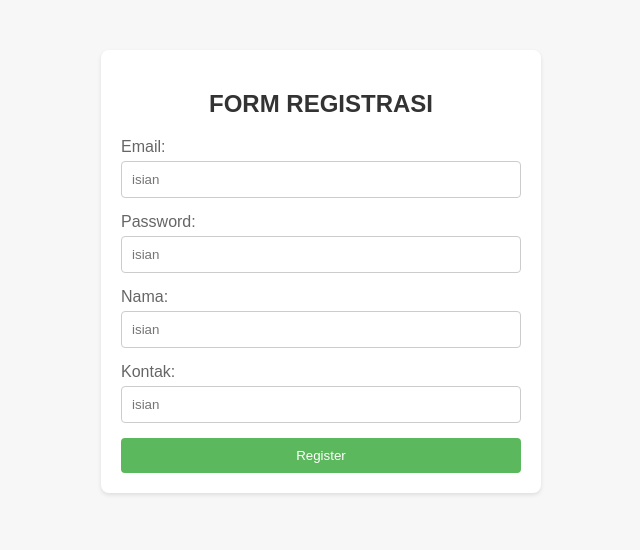
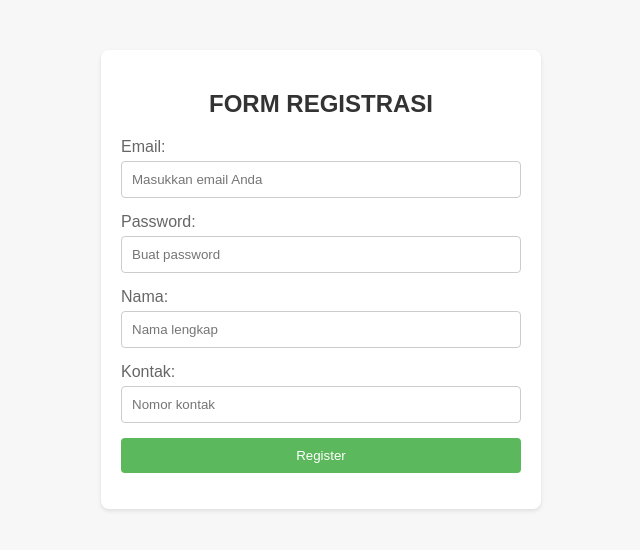
Before and after one commit to mnqrt/TK_BASDAT, a Django app: page /register-label/ in a window 1280 px wide. Shown: the top 550 px of the page, without its empty margins (319-959 px from the left). Run offline with Django 5.2, Linux system fonts and the light colour scheme.

Commit message:
feat: add register label

```diff
--- a/main/templates/main/register_label.html
+++ b/main/templates/main/register_label.html
@@ -53,23 +53,51 @@
     </style>
 </head>
 <body>
+
     <div class="container">
         <h2>FORM REGISTRASI</h2>
-        <form action="/submit_form" method="post">
+        <form id="registrationForm">
             <label for="email">Email:</label>
-            <input type="email" id="email" name="email" required placeholder="isian">
+            <input type="email" id="email" name="email" required placeholder="Masukkan email Anda">
 
             <label for="password">Password:</label>
-            <input type="password" id="password" name="password" required placeholder="isian">
+            <input type="password" id="password" name="password" required placeholder="Buat password">
 
             <label for="nama">Nama:</label>
-            <input type="text" id="nama" name="nama" placeholder="isian">
+            <input type="text" id="nama" name="nama" placeholder="Nama lengkap">
 
             <label for="kontak">Kontak:</label>
-            <input type="text" id="kontak" name="kontak" placeholder="isian">
+            <input type="text" id="kontak" name="kontak" placeholder="Nomor kontak">
 
             <button type="submit">Register</button>
         </form>
+        <p id="responseMessage"></p>
     </div>
+
+    <script>
+        document.getElementById('registrationForm').addEventListener('submit', async function(event) {
+            event.preventDefault(); // Prevent default form submission
+
+            // Get form data
+            const formData = new FormData(this);
+
+            // Convert form data to a JSON object
+            const formObject = Object.fromEntries(formData.entries());
+
+            // Post data to server
+            const response = await fetch('/reg-label/', {
+                method: 'POST',
+                headers: {
+                    'Content-Type': 'application/json'
+                },
+                body: JSON.stringify(formObject)
+            });
+
+            // Handle server response
+            const result = await response.json();
+            console.log(result); // Debugging: Log result to console
+            document.getElementById('responseMessage').innerText = JSON.stringify(result, null, 2);
+        });
+    </script>
 </body>
 </html>
--- a/main/urls.py
+++ b/main/urls.py
@@ -12,5 +12,6 @@ urlpatterns = [
     path('register-label/', register_label_page, name='register-label'),
     path('reg-label/', register_label, name='reg-label'),
     path('register-pengguna/', register_pengguna_page, name='register-pengguna'),
-    path('reg-pengguna/', register_pengguna, name='reg-pengguna')
+    path('reg-pengguna/', register_pengguna, name='reg-pengguna'),
+    path('reg-label/', register_label, name='reg-label'),
 ]
--- a/main/views.py
+++ b/main/views.py
@@ -1,7 +1,9 @@
 import json
+import random
+import uuid
 from django.shortcuts import render,redirect
 from django.views.decorators.csrf import csrf_exempt
-from django.http import HttpResponse, QueryDict
+from django.http import HttpResponse, QueryDict, JsonResponse
 from utils.query import query
 from django.contrib import messages
 from django.contrib.auth.decorators import login_required
@@ -184,5 +186,33 @@ def register_pengguna(request):
     query_str = f"""INSERT INTO AKUN (nama, email, password, gender, tempat_lahir, tanggal_lahir, is_verified, kota_asal) VALUES
                     ('{nama}', '{email}', '{password}', {gender}, '{tempat_lahir}', '{tanggal_lahir}', {is_verified}, '{kota_asal}')"""
     res = query(query_str)
-    print("::",res)
-    return HttpResponse({})
+    if "RAISE" in str(res):
+        return JsonResponse({"gagal": "gagal"})
+
+    if role is not None:
+        if "Podcaster" in role:
+            query(f"INSERT INTO PODCASTER (email) VALUES ('{email}')")
+        if "Artist" in role:
+            random_uuid = str(uuid.uuid4())
+            query(f"INSERT INTO PEMILIK_HAK_CIPTA (id, rate_royalti) VALUES ('{random_uuid}', {random.randint(1, 1000)})")
+            query(f"INSERT INTO ARTIS (id, email_akun, id_pemilik_hak_cipta) VALUES ('{str(uuid.uuid4())}', '{email}', '{random_uuid}')")
+        if "Songwriter" in role:
+            random_uuid = str(uuid.uuid4())
+            query(f"INSERT INTO PEMILIK_HAK_CIPTA (id, rate_royalti) VALUES ('{random_uuid}', {random.randint(1, 1000)})")
+            query(f"INSERT INTO SONGWRITER (id, email_akun, id_pemilik_hak_cipta) VALUES ('{str(uuid.uuid4())}', '{email}', '{random_uuid}')")
+    return JsonResponse({"gagal": "tidak gagal"})
+
+@csrf_exempt
+def register_label(request):
+    data = json.loads(request.body)
+    email = data.get('email')
+    password = data.get('password')
+    nama = data.get('nama')
+    kontak = data.get('kontak')
+
+    random_uuid = str(uuid.uuid4())
+    query(f"INSERT INTO PEMILIK_HAK_CIPTA (id, rate_royalti) VALUES ('{random_uuid}', {random.randint(1, 1000)})")
+    res = query(f"""INSERT INTO LABEL (id, nama, email, password, kontak, id_pemilik_hak_cipta) VALUES ('{str(uuid.uuid4())}', '{nama}', '{email}', '{password}', '{kontak}', '{random_uuid}')""")
+    if "RAISE" in str(res):
+        return JsonResponse({"gagal": "gagal"})
+    return JsonResponse({"gagal": "tidak gagal"})
```
Also changed, not shown: main/templates/main/register_pengguna.html (+1 -7 lines), db.sqlite3.
